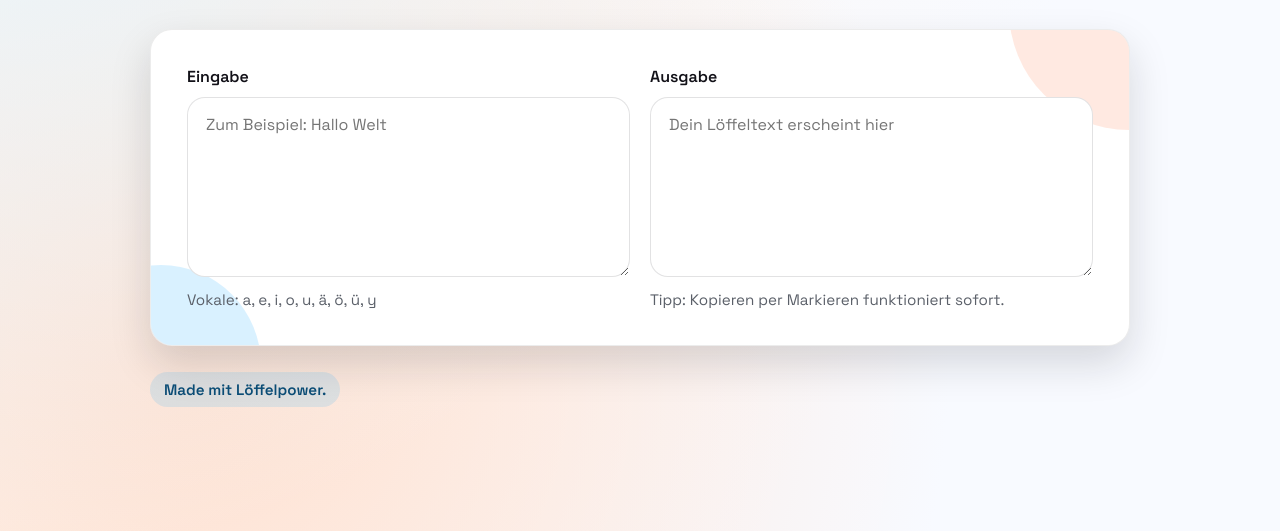
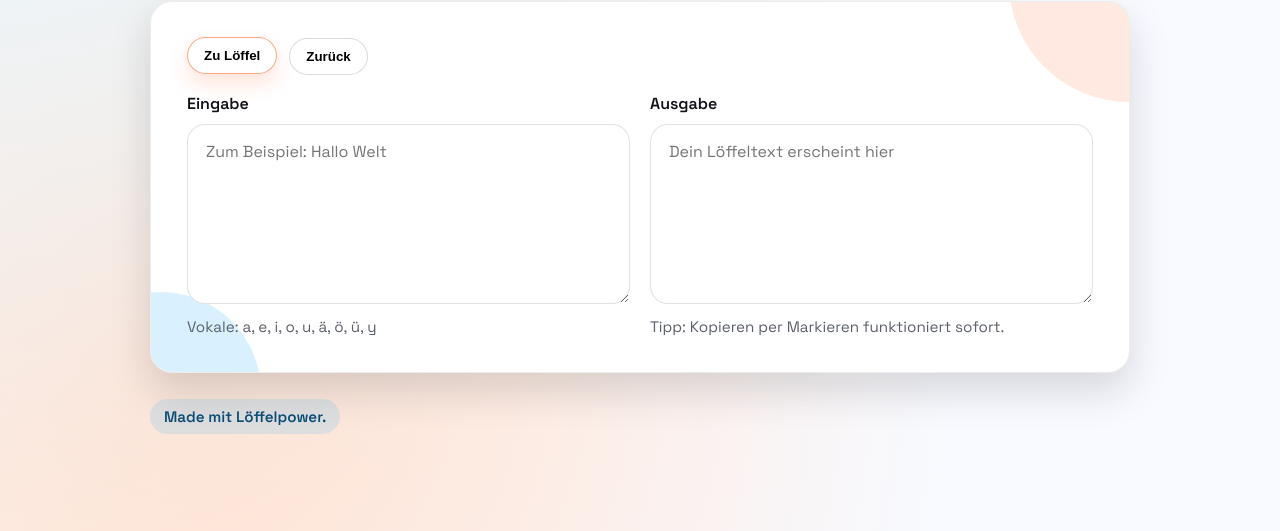
Before and after one commit to davitmdesign/spoon-language-translator, a plain HTML site: page index.html in a window 1280 px wide. Shown: the part 269-800 px from the top of the page. Drawn offline with Linux system fonts and the light colour scheme.

Commit message:
add reverse mode and dynamic placeholders

```diff
--- a/index.html
+++ b/index.html
@@ -115,6 +115,29 @@
         z-index: 1;
       }
 
+      .controls {
+        display: flex;
+        gap: 12px;
+        margin-bottom: 18px;
+        flex-wrap: wrap;
+      }
+
+      .toggle {
+        border: 1px solid rgba(18, 17, 24, 0.15);
+        background: #fff;
+        padding: 10px 16px;
+        border-radius: 999px;
+        font-weight: 600;
+        cursor: pointer;
+        transition: transform 0.15s ease, box-shadow 0.2s ease, border 0.2s ease;
+      }
+
+      .toggle.active {
+        border-color: rgba(255, 107, 53, 0.6);
+        box-shadow: 0 10px 20px rgba(255, 107, 53, 0.18);
+        transform: translateY(-1px);
+      }
+
       label {
         font-weight: 600;
         display: inline-block;
@@ -214,6 +237,10 @@
       </header>
 
       <section class="panel fade-in delay-1">
+        <div class="controls">
+          <button class="toggle active" type="button" data-mode="to">Zu Löffel</button>
+          <button class="toggle" type="button" data-mode="from">Zurück</button>
+        </div>
         <div class="grid">
           <div>
             <label for="input">Eingabe</label>
@@ -236,8 +263,12 @@
     <script>
       const input = document.getElementById("input");
       const output = document.getElementById("output");
+      const toggles = document.querySelectorAll(".toggle");
 
       const vowelRegex = /[aeiouyäöüAEIOUYÄÖÜ]/g;
+      const spoonRegex = /([aeiouyäöüAEIOUYÄÖÜ])(?:lew|Lew)[aeiouyäöüAEIOUYÄÖÜ]/g;
+
+      let mode = "to";
 
       function toSpoon(text) {
         return text.replace(vowelRegex, (match) => {
@@ -246,9 +277,32 @@
         });
       }
 
+      function fromSpoon(text) {
+        return text.replace(spoonRegex, "$1");
+      }
+
+      function setMode(nextMode) {
+        mode = nextMode;
+        toggles.forEach((btn) => {
+          btn.classList.toggle("active", btn.dataset.mode === mode);
+        });
+        if (mode === "to") {
+          input.placeholder = "Zum Beispiel: Hallo Welt";
+          output.placeholder = "Dein Löffeltext erscheint hier";
+        } else {
+          input.placeholder = "Zum Beispiel: hallewelewlewo";
+          output.placeholder = "Der Klartext erscheint hier";
+        }
+        update();
+      }
+
       function update() {
-        output.value = toSpoon(input.value);
+        output.value = mode === "to" ? toSpoon(input.value) : fromSpoon(input.value);
       }
+
+      toggles.forEach((btn) => {
+        btn.addEventListener("click", () => setMode(btn.dataset.mode));
+      });
 
       input.addEventListener("input", update);
       update();
```
